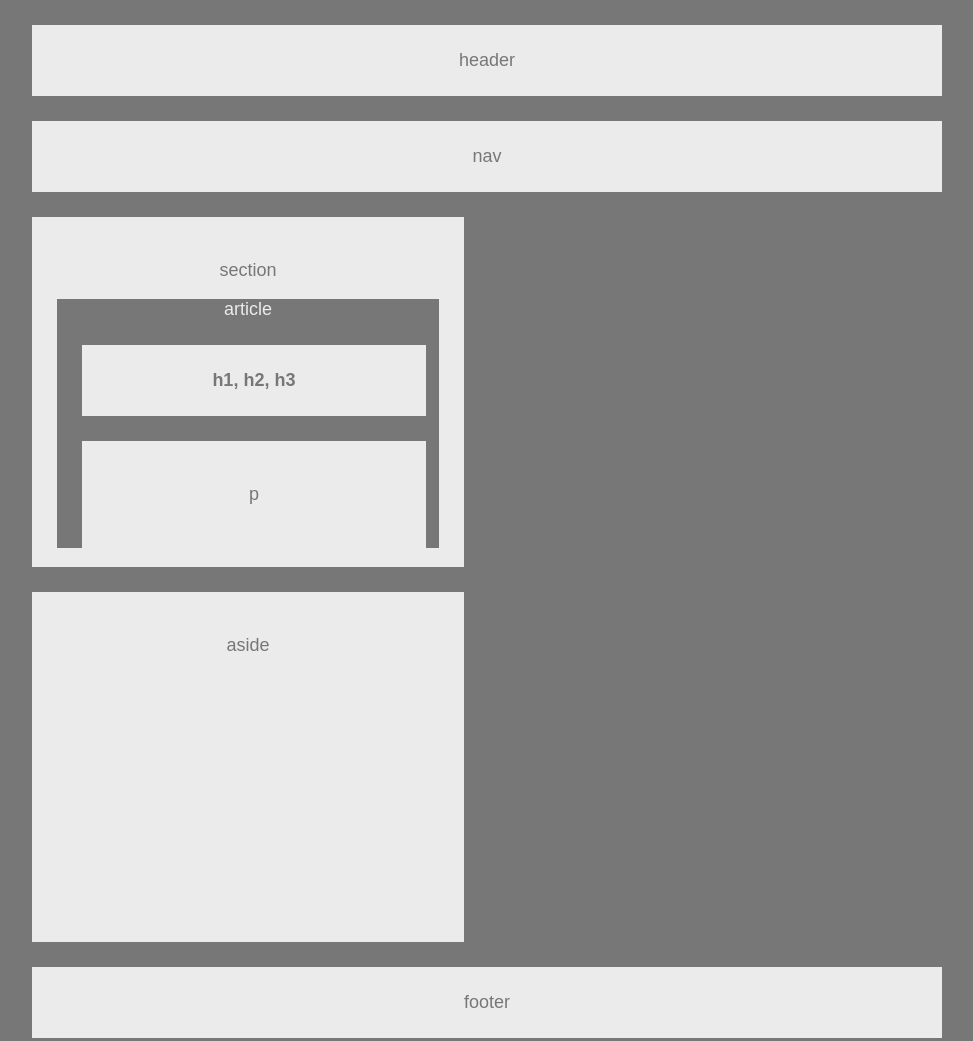
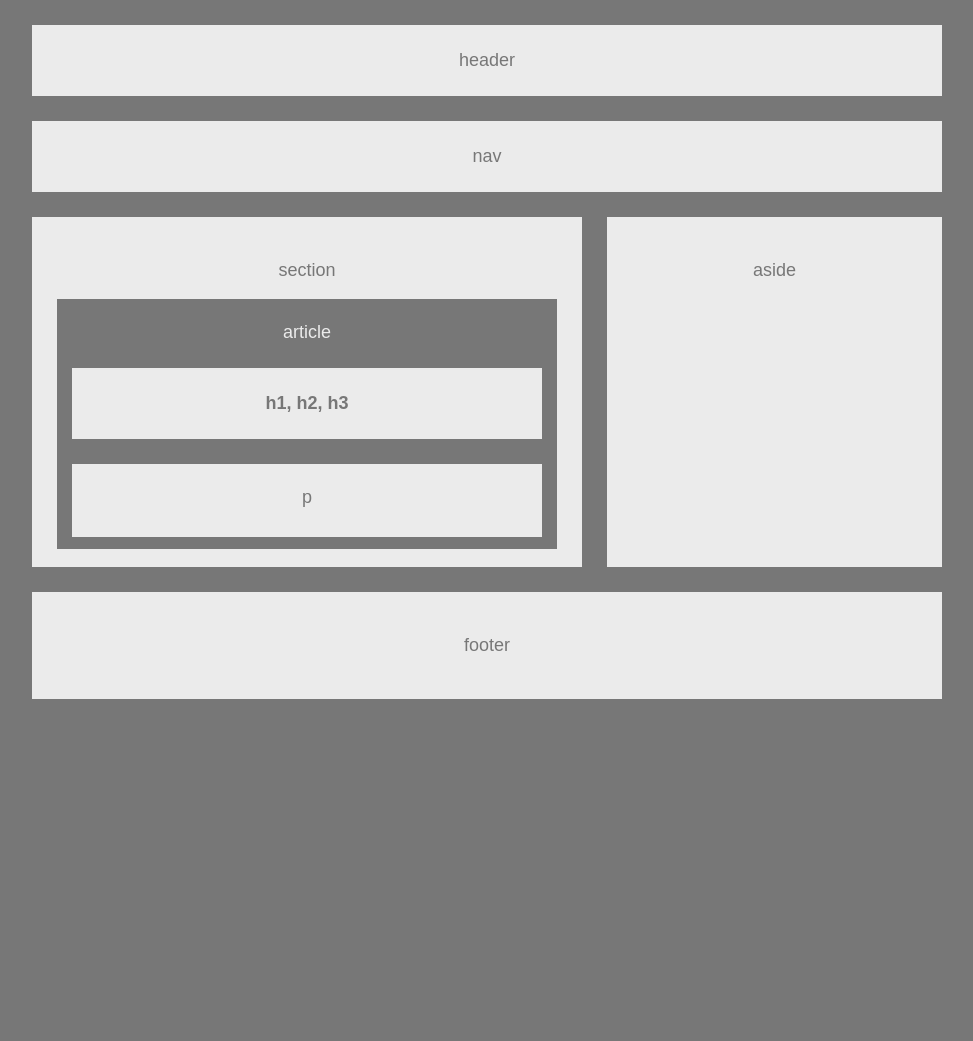
Before and after one commit to DKMS37/HW-Wireframe, a plain HTML site: page index.html in a window 1280 px wide. Shown: the whole page, without its empty margins (153-1126 px from the left). After the commit the page ends 800 px from the top, so only its background shows below. Drawn offline with Linux system fonts and the light colour scheme.

Commit message:
final changes made on both HTML and CSS files. did everthing I could, finished, happy with the result

```diff
--- a/index.html
+++ b/index.html
@@ -18,7 +18,7 @@
 
 
 
-    <div id="container">
+    <div>
       <div id="left">
          <p>section</p>
          <article>
@@ -39,7 +39,7 @@
 
 
     <footer>
-        footer
+        <p>footer</p>
     </footer>
 
 
--- a/style.css
+++ b/style.css
@@ -25,72 +25,64 @@ nav {
     margin: 25px;
     background: #ebebeb
 }
-article {
-    padding: 25px, 55px;
-    margin: 5px, 20px, 15px, 0px;
-    width: 100%;
-    color: #ebebeb;
-    background-color:#777;
-}
-#h1 {
-    background-color: #ebebeb;
-    width: 99%;
-    color: #777;
-    width: 90%;
-}
 
-#p {
+#left {
+    float: left;
     padding: 25px;
     margin: 25px;
-    color:#777;
-    width: 90%
-}
-#container{
-    width: 100%;
-    margin: auto;
-
-
-}
-section {
-
-    padding: 25px;
-    margin: 25px;
-    margin-right: 5px;
-    width: 100%;
-    background: #ebebeb;
-
-
-
-
-}
-#left {
-
-    padding: 25px;
-    margin: 25px;
-    width: 45%;
+    margin-top: -.5px;
+    width: 550px;
     height: 350px;
     background: #ebebeb;
 
+   }
 
-
+#right {
+    float: left;
+    padding: 25px;
+    margin: auto;
+    margin-right: -10px;
+    width: 335px;
+    height: 350px;
+    background: #ebebeb;
 }
 
-
-#right {
-
-    padding: 25px;
-    margin: 25px;
-    width: 45%;
-    height: 350px;
-    background: #ebebeb;
-
-
-}
-
-footer {
-
+section {
+    clear: both;
     padding: 25px;
     margin: 25px;
     background: #ebebeb;
 
 }
+
+article {
+    padding-top: 5px;
+    width: 100%;
+    height: 250px;
+    color: #ebebeb;
+    background-color:#777;
+}
+
+#h1 {
+    background-color: #ebebeb;
+    color: #777;
+    width: 470px;
+    margin-left: 15px
+}
+
+#p {
+    background-color: #ebebeb;
+    color: #777;
+    width: 470px;
+    height: 73px;
+    padding: 5px;
+    margin-left: 15px
+}
+
+footer {
+    clear: both;
+    padding: 25px;
+    margin: 25px;
+    background: #ebebeb;
+
+}
```
